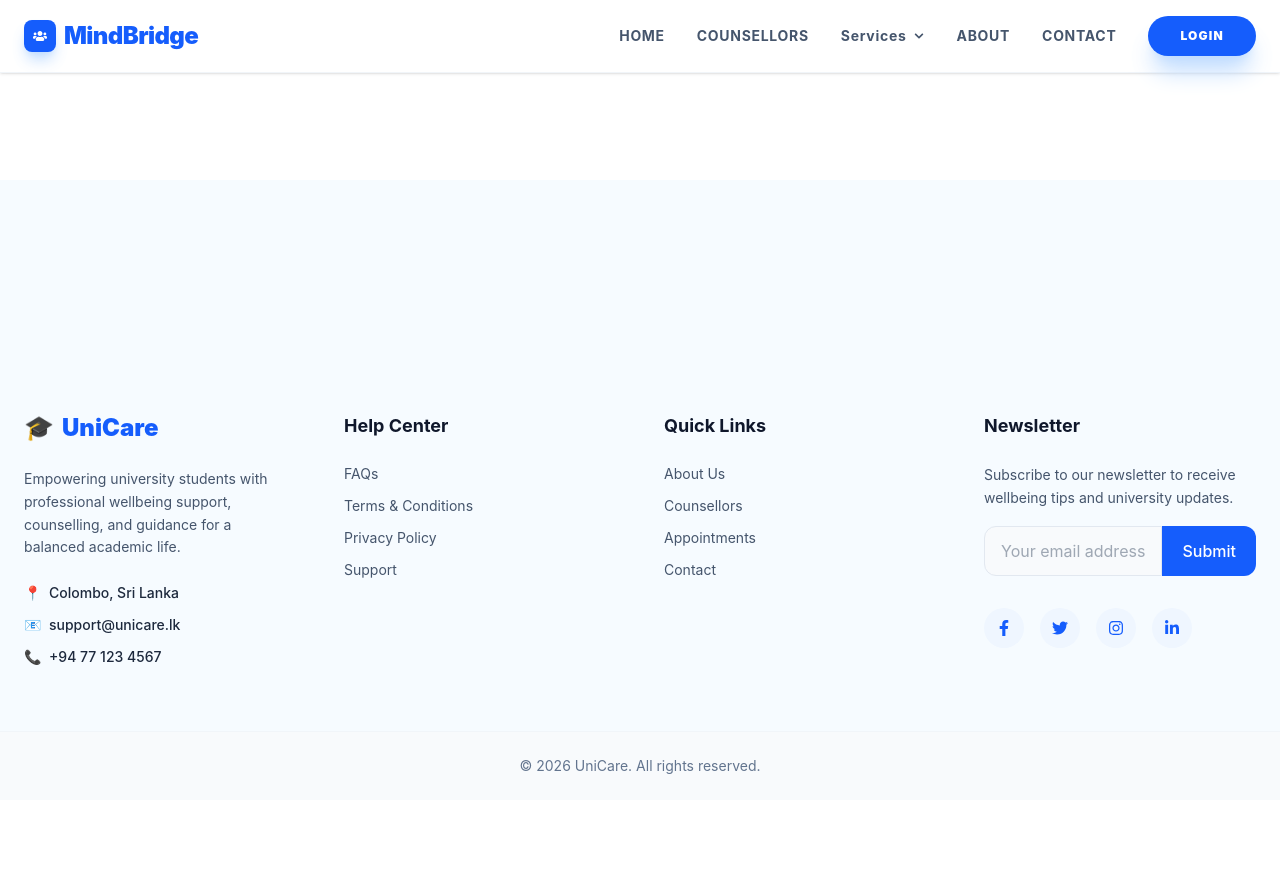
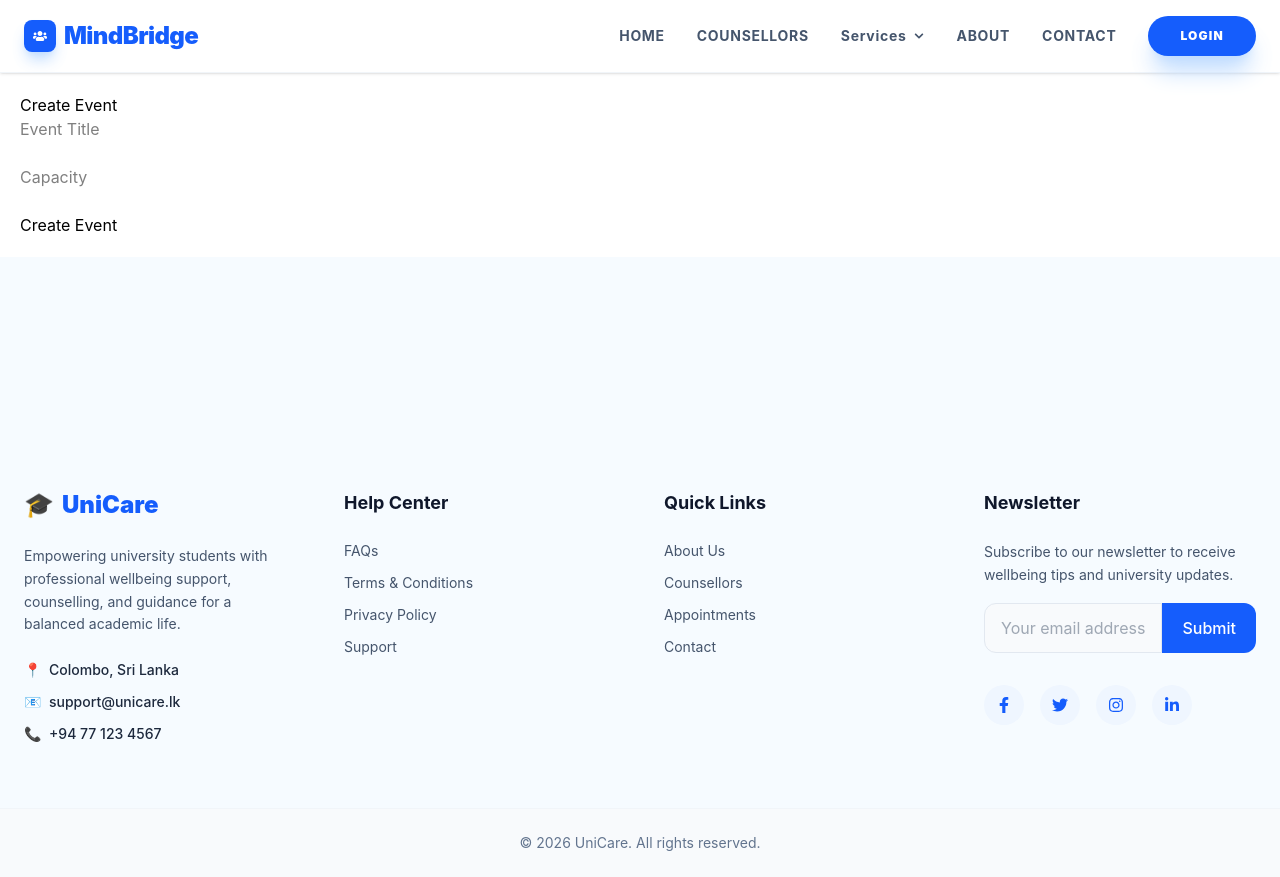
Before and after one commit to AaishaShahani2001/Y3S1-ITPM, a React app in the folder frontend/: page /create-event in a window 1280 px wide. Before the commit the page ends 800 px from the top, so only its background shows below. Built offline with nearby package versions, Linux system fonts and the light colour scheme; the HTML template or start-up script is replaced by a standard one.

Commit message:
Create event page added

```diff
--- a/frontend/src/App.jsx
+++ b/frontend/src/App.jsx
@@ -20,6 +20,7 @@ import StudentDashboard from "./pages/student/StudentDashboard";
 import Counsellors from "./pages/Counsellors";
 
 import EventList from "./pages/events/EventList";
+import CreateEvent from "./pages/events/CreateEvent";
 
 
 export default function App() {
@@ -61,7 +62,7 @@ export default function App() {
 
           {/* Event List Page */}
           <Route path="/events" element={<EventList />} />
-
+          <Route path="/create-event" element={<CreateEvent />} />
 
         </Routes>
 
--- a/frontend/src/pages/events/CreateEvent.jsx
+++ b/frontend/src/pages/events/CreateEvent.jsx
@@ -0,0 +1,54 @@
+import { useState } from "react";
+
+function CreateEvent() {
+  const [title, setTitle] = useState("");
+  const [capacity, setCapacity] = useState("");
+  const [error, setError] = useState("");
+
+  const handleSubmit = (e) => {
+    e.preventDefault();
+
+    if (!title) {
+      setError("Event title is required");
+      return;
+    }
+
+    if (capacity <= 0) {
+      setError("Capacity must be greater than 0");
+      return;
+    }
+
+    setError("");
+    alert("Event Created Successfully!");
+  };
+
+  return (
+    <div style={{ padding: "20px" }}>
+      <h2>Create Event</h2>
+
+      <form onSubmit={handleSubmit}>
+        <input
+          type="text"
+          placeholder="Event Title"
+          value={title}
+          onChange={(e) => setTitle(e.target.value)}
+        />
+        <br /><br />
+
+        <input
+          type="number"
+          placeholder="Capacity"
+          value={capacity}
+          onChange={(e) => setCapacity(e.target.value)}
+        />
+        <br /><br />
+
+        <button type="submit">Create Event</button>
+      </form>
+
+      {error && <p style={{ color: "red" }}>{error}</p>}
+    </div>
+  );
+}
+
+export default CreateEvent;
```
